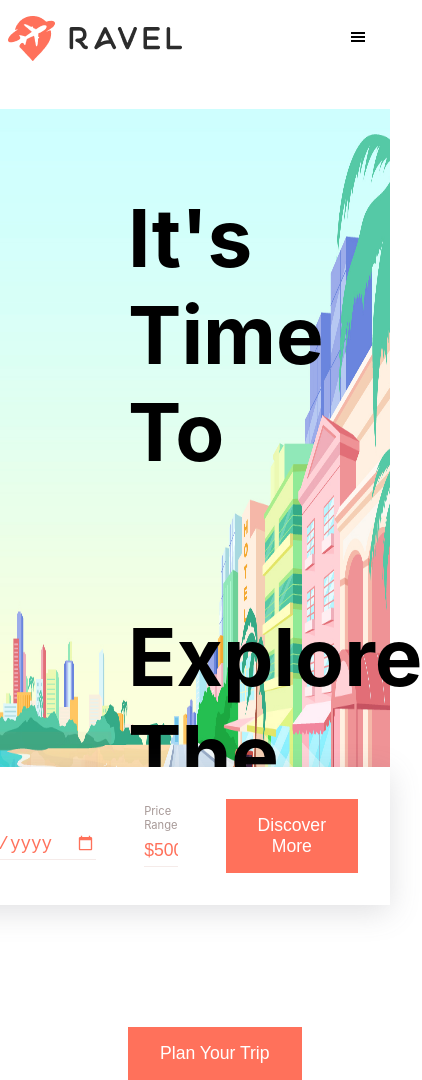
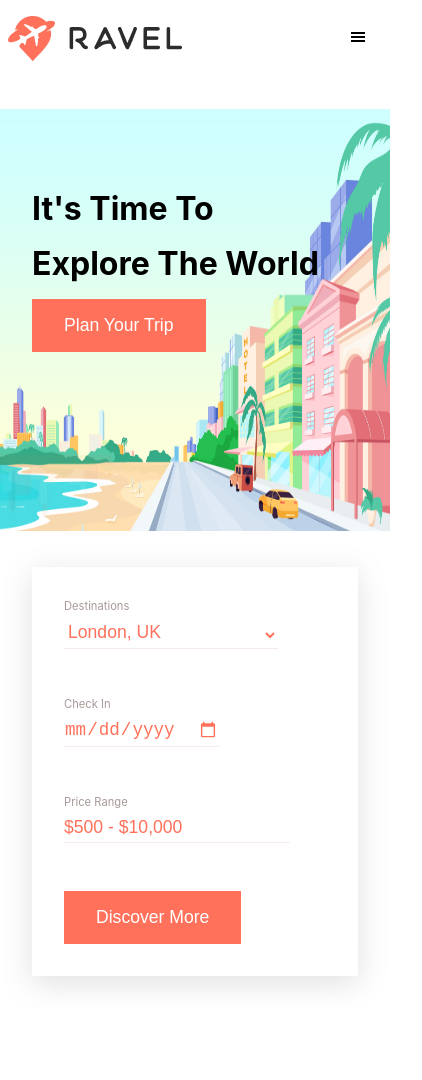
Before and after one commit to mrinnnmoy/ravel-react, a React (Vite) app: page / in a window 390 px wide. Shown: the whole page, 422 px wide, since content can reach past the window. After the commit the page ends 1008 px from the top, so only its background shows below. Built offline with nearby package versions, Linux system fonts and the light colour scheme.

Commit message:
style home-component-responsive

```diff
--- a/src/components/Home/Home.scss
+++ b/src/components/Home/Home.scss
@@ -14,7 +14,7 @@
       margin-left: 8rem;
       h1 {
         font-size: 5rem;
-        margin-bottom: 8rem;
+        margin-bottom: 2rem;
       }
     }
     .planner {
@@ -60,4 +60,28 @@
       }
     }
   }
+  @media screen and (min-width: 280px) and (max-width: 1080px) {
+    .background {
+      img {
+        height: 50vh;
+      }
+    }
+    .content {
+      .info {
+        margin-left: 2rem;
+        h1 {
+          font-size: 2rem;
+          margin-bottom: 1rem;
+        }
+      }
+      .planner {
+        position: initial;
+        margin: 2rem;
+        form {
+          align-items: flex-start;
+          flex-direction: column;
+        }
+      }
+    }
+  }
 }
```
